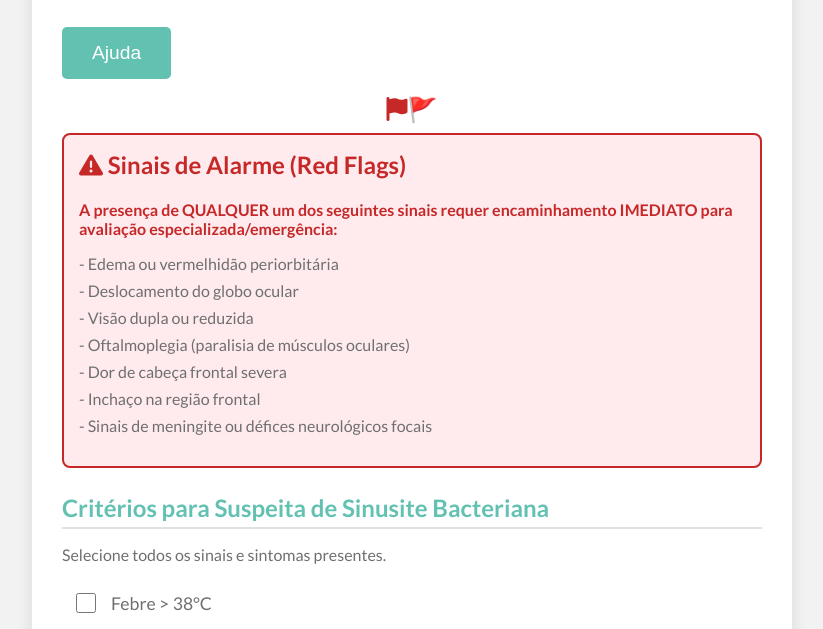
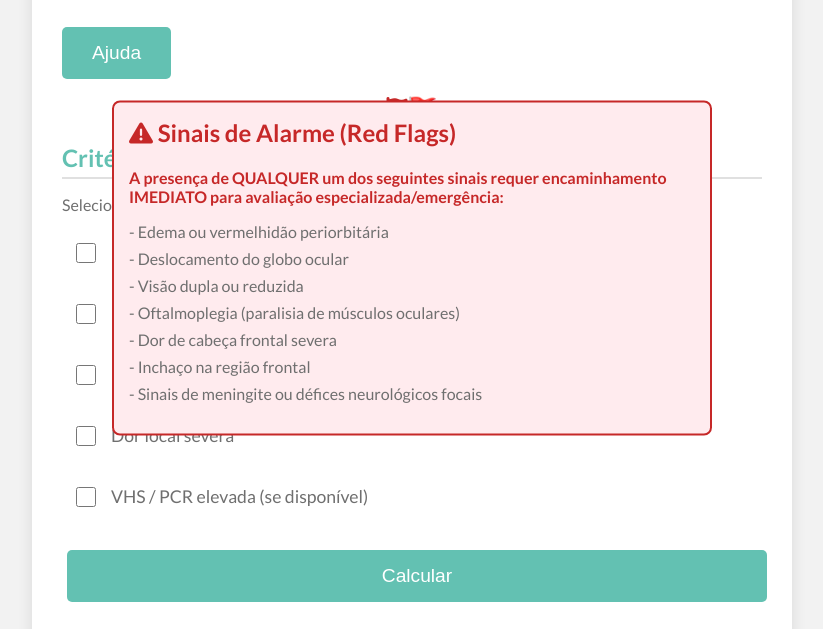
Before and after one commit to dhsig86/HartsEpos2020, a plain HTML site: page index.html in a window 1280 px wide. Both pictures are taken after a click on the element "Clique na bandeira para ver os sinais de alarme". Shown: the part 152-781 px from the top of the page, without its empty margins (228-1051 px from the left). Drawn offline with Linux system fonts and the light colour scheme.

Commit message:
Ajusta painel de red flags

```diff
--- a/style.css
+++ b/style.css
@@ -166,6 +166,7 @@
      border: 2px solid #c62828;
      padding: 15px;
      border-radius: 8px;
+     margin: 0 auto;
  }
 
        .red-flags-group h2 {
@@ -205,6 +206,14 @@
 
 #red-flags-panel {
      display: none;
+     max-width: 600px;
+     width: 100%;
+     margin: 20px auto;
+     box-sizing: border-box;
+     position: fixed;
+     top: 50%;
+     left: 50%;
+     transform: translate(-50%, -50%);
  }
 
 /* Small screen adjustments */
```
Lines whose indentation alone changed are shown as unchanged.
